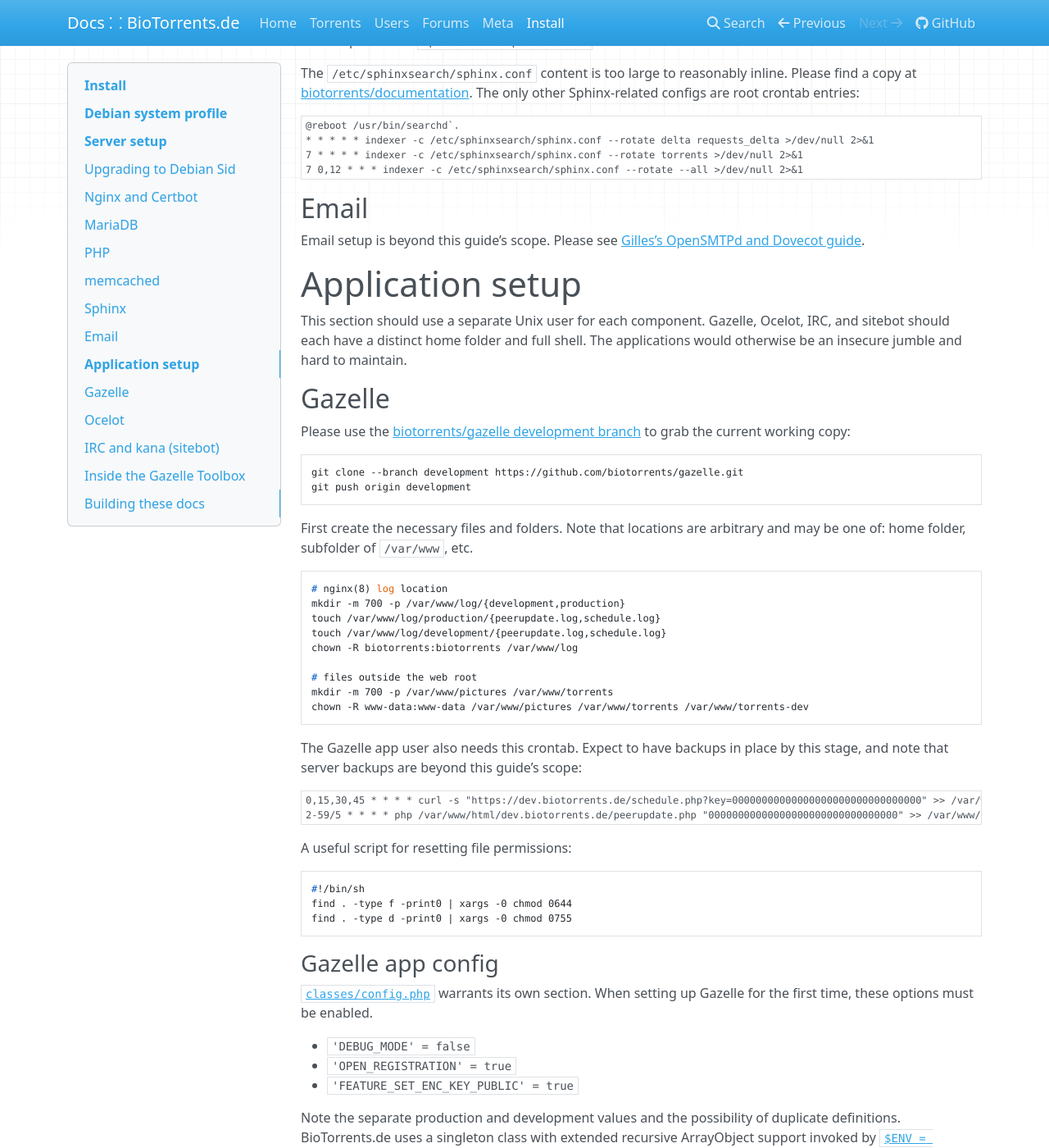
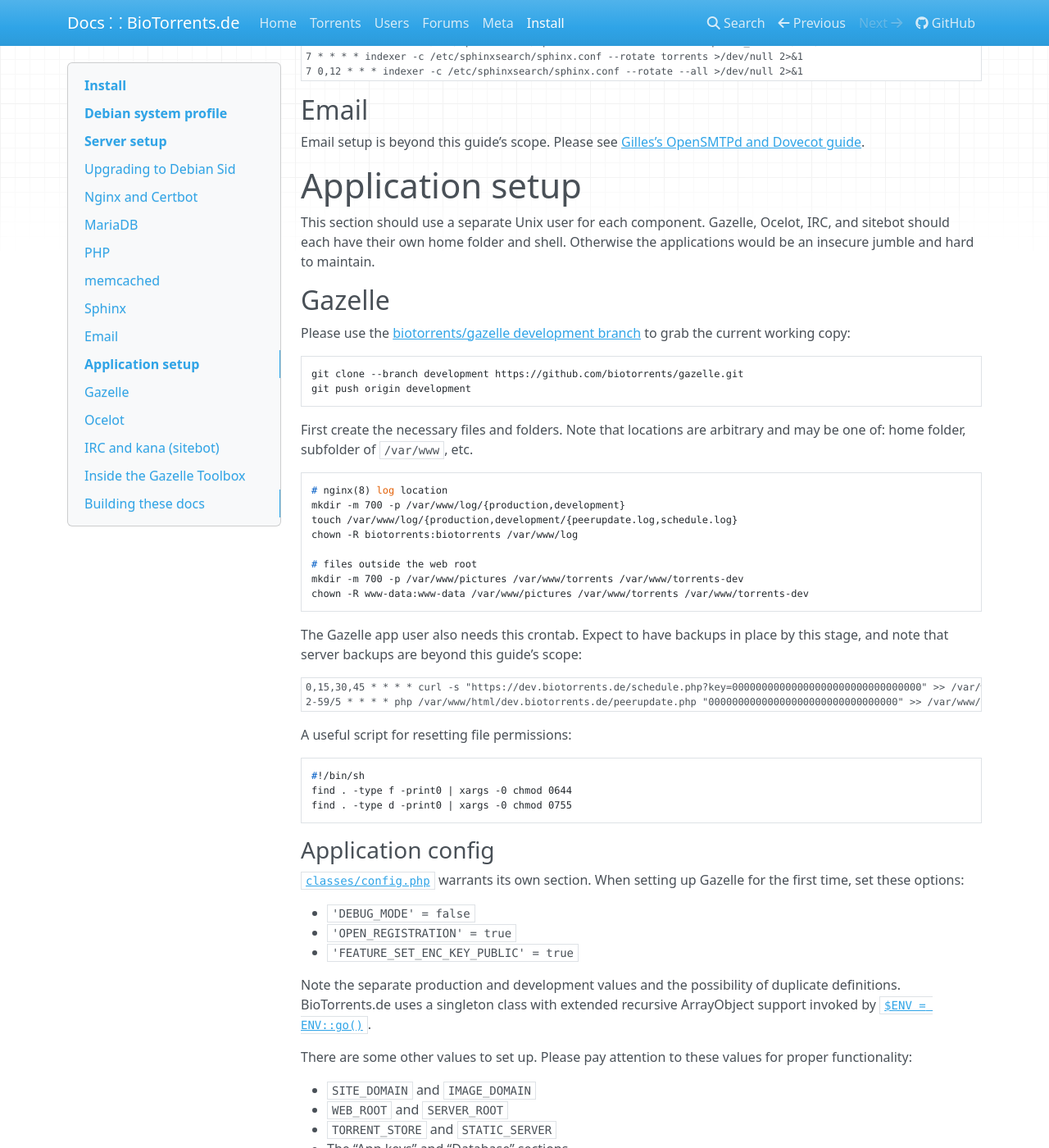
Before and after one commit to biotorrents/documentation, an MkDocs documentation site: the page built from docs/install.md, in a window 1280 px wide and 1400 px high, scrolled down 4601 px. Shown: the whole window at 82% size. Built offline with MkDocs 1.6.1, drawn with Linux system fonts in a browser that asks for light colours; nearby versions of some CDN libraries; some of the changed text lies outside the part shown.

````diff
--- a/docs/install.md
+++ b/docs/install.md
@@ -294,8 +288,8 @@ Please see
 # Application setup
 
 This section should use a separate Unix user for each component.
-Gazelle, Ocelot, IRC, and sitebot should each have a distinct home folder and full shell.
-The applications would otherwise be an insecure jumble and hard to maintain.
+Gazelle, Ocelot, IRC, and sitebot should each have their own home folder and shell.
+Otherwise the applications would be an insecure jumble and hard to maintain.
 
 ## Gazelle
 
@@ -314,13 +308,12 @@ home folder, subfolder of `/var/www`, etc.
 
 ```shell
 # nginx(8) log location
-mkdir -m 700 -p /var/www/log/{development,production}
-touch /var/www/log/production/{peerupdate.log,schedule.log}
-touch /var/www/log/development/{peerupdate.log,schedule.log}
+mkdir -m 700 -p /var/www/log/{production,development}
+touch /var/www/log/{production,development/{peerupdate.log,schedule.log}
 chown -R biotorrents:biotorrents /var/www/log
 
 # files outside the web root
-mkdir -m 700 -p /var/www/pictures /var/www/torrents
+mkdir -m 700 -p /var/www/pictures /var/www/torrents /var/www/torrents-dev
 chown -R www-data:www-data /var/www/pictures /var/www/torrents /var/www/torrents-dev
 ```
 
@@ -341,11 +334,11 @@ find . -type f -print0 | xargs -0 chmod 0644
 find . -type d -print0 | xargs -0 chmod 0755
 ```
 
-### Gazelle app config
+### Application config
 
 [`classes/config.php`](https://github.com/biotorrents/gazelle/blob/development/classes/config.template.php)
 warrants its own section.
-When setting up Gazelle for the first time, these options must be enabled.
+When setting up Gazelle for the first time, set these options:
 
 - `'DEBUG_MODE' = false`
 - `'OPEN_REGISTRATION' = true`
@@ -356,7 +349,7 @@ BioTorrents.de uses a singleton class with extended recursive ArrayObject suppor
 [`$ENV = ENV::go()`](https://github.com/biotorrents/gazelle/blob/development/classes/env.class.php).
 
 There are some other values to set up.
-Please pay attention to these values that Gazelle needs for proper function:
+Please pay attention to these values for proper functionality:
 
 - `SITE_DOMAIN` and `IMAGE_DOMAIN`
 - `WEB_ROOT` and `SERVER_ROOT`
@@ -446,9 +439,9 @@ make
 make install
 ```
 
-Copy `ocelot/ocelot.conf.dist`.
+Copy and edit `ocelot/ocelot.conf.dist` to the Ocelot user's home folder.
 The daemon runs on `localhost:34000` and Nginx TLS reverse proxies it to `localhost:443`.
-`ocelot.conf` lives in the Ocelot user's home folder and the daemon runs in a tmux window there.
+The Ocelot daemon runs in a tmux window under as a user process.
 
 ## IRC and kana (sitebot)
 
````
Also changed, not shown: other parts of docs/install.md (+23 -30 lines).
